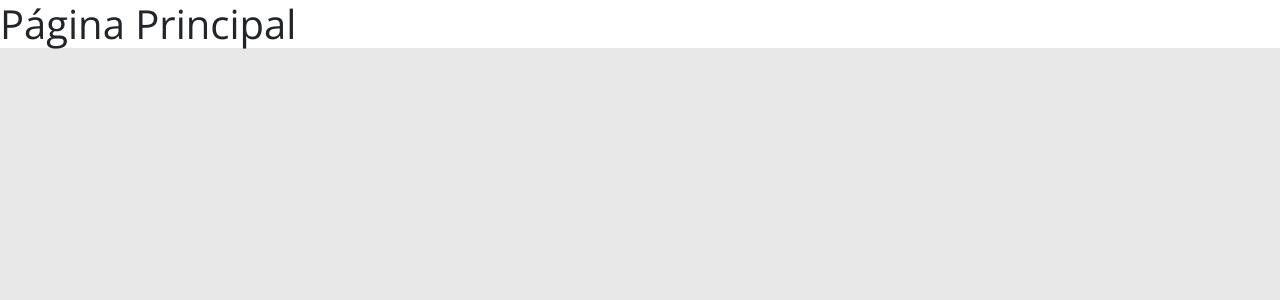
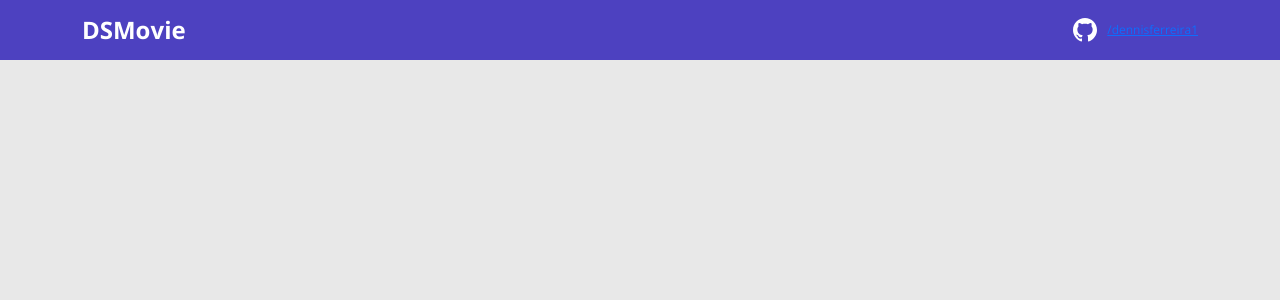
Before and after one commit to dennisferreira1/projeto-dsmovie, a React (Create React App) app in the folder frontend/: page / in a window 1280 px wide. Shown: the top 300 px of the page. Built offline with nearby package versions, Linux system fonts and the light colour scheme.

Commit message:
add navbar

```diff
--- a/frontend/src/App.tsx
+++ b/frontend/src/App.tsx
@@ -1,6 +1,9 @@
+import NavBar from "componentes/NavBar";
+
+
 function App() {
   return (
-    <h1>Página Principal</h1>
+    <NavBar/>
   );
 }
 
--- /dev/null
+++ b/frontend/src/componentes/NavBar/index.tsx
@@ -0,0 +1,22 @@
+import {ReactComponent as IconGitHub} from "assets/img/github.svg";
+import "./styles.css";
+
+function NavBar() {
+    return (
+        <header>
+            <nav className= "container">
+                <div className= "dsmovie-nav-content">
+                    <h1>DSMovie</h1>
+                    <a href="https://github.com/dennisferreira1" target="_blank" rel="noreferrer">
+                        <div className= "dsmovie-contact-container">
+                            <IconGitHub/>
+                            <p className= "dsmovie-contact-link">/dennisferreira1</p>
+                        </div>
+                    </a>
+                </div>
+            </nav>
+        </header>
+    )
+}
+
+export default NavBar;
--- /dev/null
+++ b/frontend/src/componentes/NavBar/styles.css
@@ -0,0 +1,28 @@
+header {
+    background-color: var(--color-primary);
+    height: 60px;
+    display: flex;
+    align-items: center;
+}
+
+.dsmovie-nav-content {
+    display: flex;
+    justify-content: space-between;
+    align-items: center;
+    color: #fff;
+}
+.dsmovie-nav-content h1 {
+    margin: 0;
+    font-size: 24px;
+    font-weight: 700;
+}
+
+.dsmovie-contact-container {
+    display: flex;
+    align-items: center;
+}
+
+.dsmovie-contact-link {
+    margin: 0 0 0 10px;
+    font-size: 12px;
+}
--- a/frontend/tsconfig.json
+++ b/frontend/tsconfig.json
@@ -1,5 +1,6 @@
 {
   "compilerOptions": {
+    "baseUrl": "./src",
     "target": "es5",
     "lib": [
       "dom",
```
Also changed, not shown: frontend/src/assets/img/github.svg (added).
